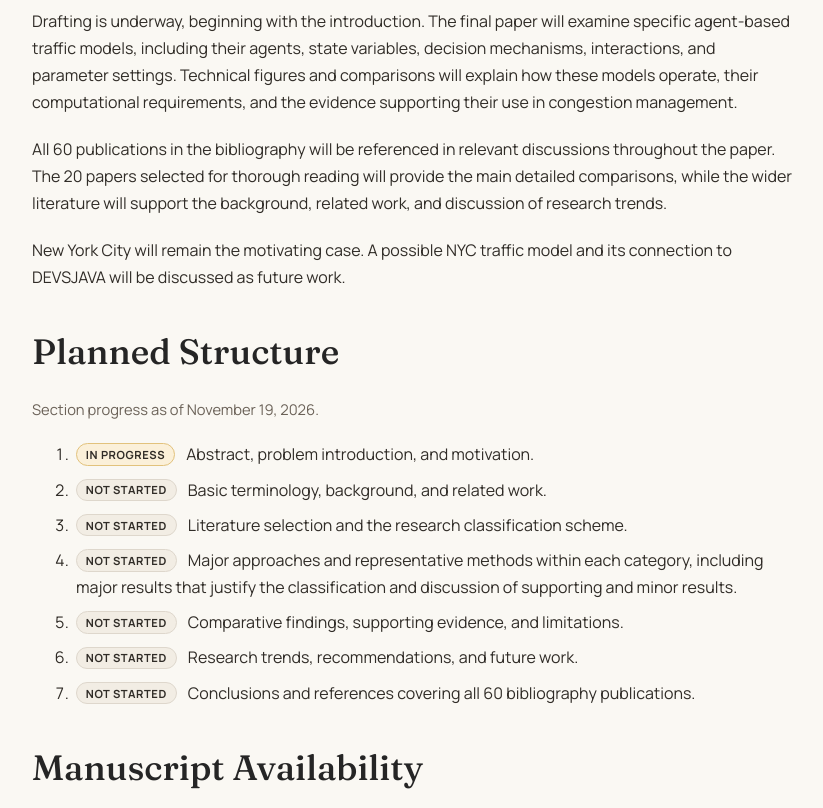
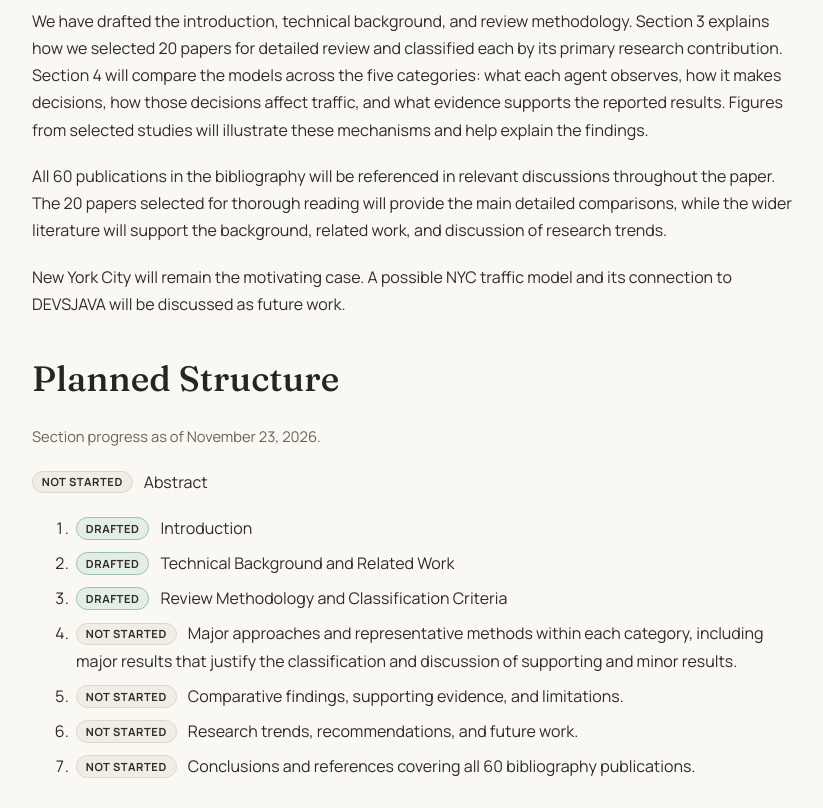
Before and after one commit to richbelcsi/richbelcsi.github.io, a plain HTML site: page paper.html in a window 1280 px wide. Shown: the part 496-1304 px from the top of the page, without its empty margins (16-839 px from the left). Drawn offline with Linux system fonts and the light colour scheme.

Commit message:
Marked Section 3 drafted and updated progress dates

```diff
--- a/paper.html
+++ b/paper.html
@@ -54,7 +54,7 @@
                 <span class="status">In Progress</span>
                 <p class="content-updated">
                     Content Updated:
-                    <time datetime="2026-11-19">November 19, 2026</time>
+                    <time datetime="2026-11-23">November 23, 2026</time>
                 </p>
             </div>
         </section>
@@ -65,13 +65,14 @@
 
                 <div class="deliverable-summary">
                     <p>
-                        Drafting is underway, beginning with the introduction.
-                        The final paper will examine specific agent-based traffic
-                        models, including their agents, state variables, decision
-                        mechanisms, interactions, and parameter settings. Technical
-                        figures and comparisons will explain how these models operate,
-                        their computational requirements, and the evidence supporting
-                        their use in congestion management.
+                        We have drafted the introduction, technical background, and review
+                        methodology. Section 3 explains how we selected 20 papers for detailed
+                        review and classified each by its primary research contribution.
+                        Section 4 will compare the models across the five categories: what
+                        each agent observes, how it makes decisions, how those decisions
+                        affect traffic, and what evidence supports the reported results.
+                        Figures from selected studies will illustrate these mechanisms and
+                        help explain the findings.
                     </p>
 
                     <p>
@@ -95,22 +96,27 @@
 
                 <p class="deliverable-summary muted">
                     Section progress as of
-                    <time datetime="2026-11-19">November 19, 2026</time>.
+                    <time datetime="2026-11-23">November 23, 2026</time>.
+                </p>
+
+                <p class="deliverable-summary">
+                    <span class="section-status" data-status="not-started">Not Started</span>
+                    Abstract
                 </p>
 
                 <!-- Status values: not-started (Not Started), in-progress (In Progress), drafted (Drafted). -->
                 <ol class="deliverable-summary section-progress">
                     <li>
-                        <span class="section-status" data-status="in-progress">In Progress</span>
-                        Abstract, problem introduction, and motivation.
+                        <span class="section-status" data-status="drafted">Drafted</span>
+                        Introduction
                     </li>
                     <li>
-                        <span class="section-status" data-status="not-started">Not Started</span>
-                        Basic terminology, background, and related work.
+                        <span class="section-status" data-status="drafted">Drafted</span>
+                        Technical Background and Related Work
                     </li>
                     <li>
-                        <span class="section-status" data-status="not-started">Not Started</span>
-                        Literature selection and the research classification scheme.
+                        <span class="section-status" data-status="drafted">Drafted</span>
+                        Review Methodology and Classification Criteria
                     </li>
                     <li>
                         <span class="section-status" data-status="not-started">Not Started</span>
--- a/script.js
+++ b/script.js
@@ -100,7 +100,7 @@
     // so a filtered view can be shared or restored after a refresh.
     const readFilters = () => new URLSearchParams(window.location.search);
 
-    const saveFilters = (values) => {
+    const saveFilters = (values, hash = window.location.hash) => {
         const params = new URLSearchParams();
 
         Object.entries(values).forEach(([key, value]) => {
@@ -113,7 +113,7 @@
         const address =
             window.location.pathname +
             (query ? `?${query}` : "") +
-            window.location.hash;
+            hash;
 
         try {
             history.replaceState(history.state, "", address);
@@ -504,7 +504,7 @@
             category.value = saved.get("group");
         }
 
-        function updateAnnotations() {
+        function updateAnnotations(hash = window.location.hash) {
             const terms = getSearchTerms(search);
             let shown = 0;
 
@@ -546,7 +546,7 @@
             saveFilters({
                 q: search.value.trim(),
                 group: category.value === "all" ? "" : category.value
-            });
+            }, hash);
         }
 
         function clearAnnotationFilters() {
@@ -587,11 +587,15 @@
             event.preventDefault();
         });
 
-        search.addEventListener("input", updateAnnotations);
-        category.addEventListener("change", updateAnnotations);
+        // Once the reader edits the filters, the URL should describe
+        // the filtered list rather than the paper they originally opened.
+        const applyEditedFilters = () => updateAnnotations("");
+
+        search.addEventListener("input", applyEditedFilters);
+        category.addEventListener("change", applyEditedFilters);
 
         form.addEventListener("reset", () => {
-            requestAnimationFrame(updateAnnotations);
+            requestAnimationFrame(applyEditedFilters);
         });
 
         if (print) {
```
Also changed, not shown: index.html (+1 -1 lines), materials.html (+6 -6 lines), presentation.html (+1 -1 lines), 1 other file.
